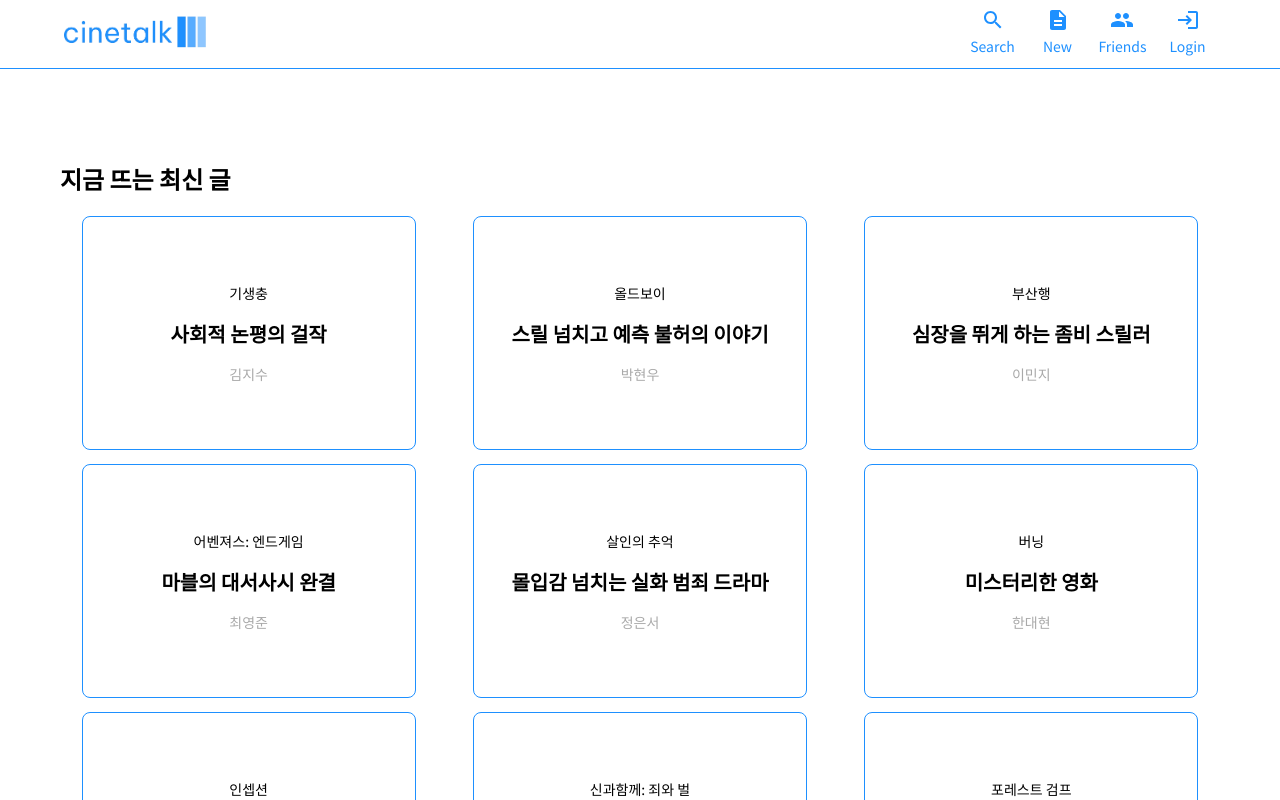
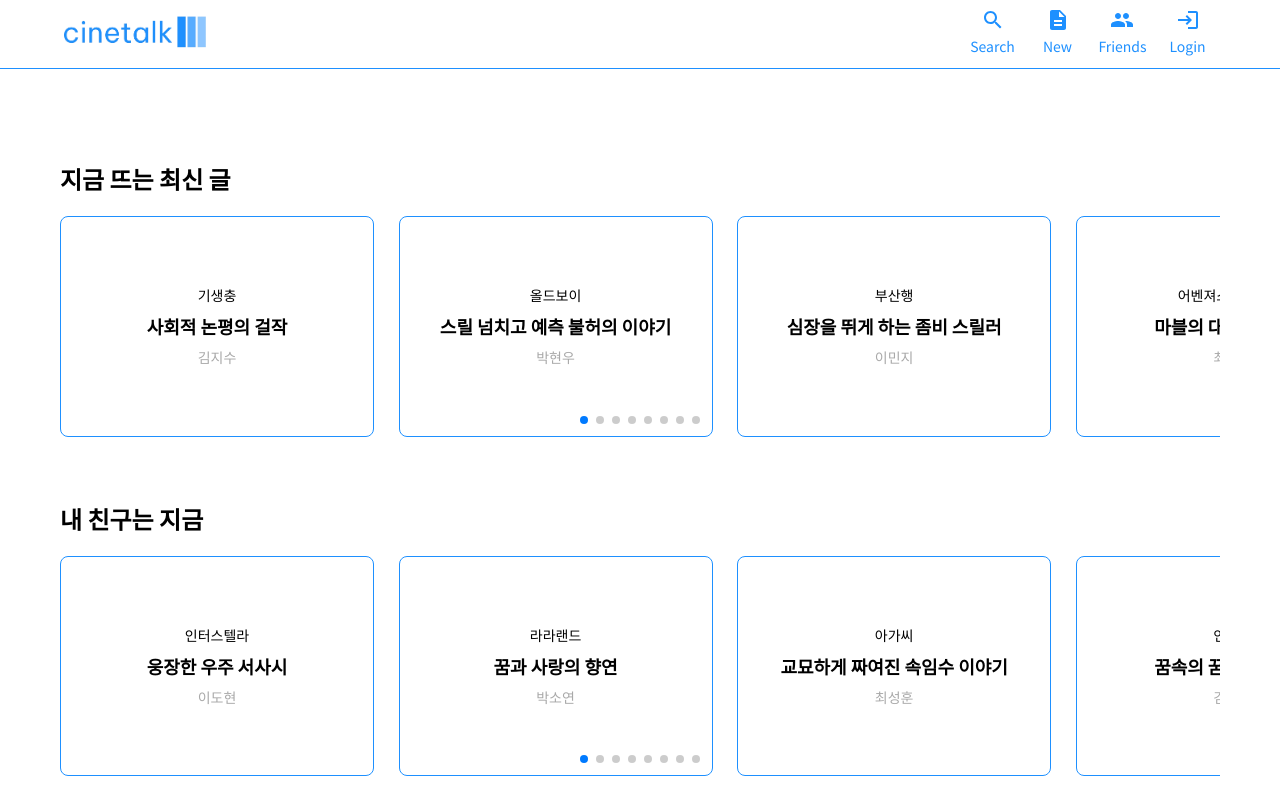
Before and after one commit to hjinn0813/cinetalk, a React (Create React App) app: page / in a window 1280 px wide. Shown: the top 800 px of the page. Built offline with nearby package versions, Linux system fonts and the light colour scheme; a web font is replaced by a local one.

Commit message:
feat: card comps slide (@swiper)

```diff
--- a/src/pages/Main.jsx
+++ b/src/pages/Main.jsx
@@ -4,34 +4,106 @@ import ReviewBox from '../components/Main/ReviewBox';
 import Reviews from '../components/Main/Reviews.json';
 import Friends from '../components/Main/Friends.json';
 
+// Swiper
+import { Swiper, SwiperSlide } from 'swiper/react';
+import { Pagination } from 'swiper/modules';
+import 'swiper/css';
+import 'swiper/css/pagination';
+
 export default function Main() {
   return (
     <section className="main-container">
-      <div className="main-item">
+      <div className="main-item new-posts">
         <div className="new">지금 뜨는 최신 글</div>
-        <div className="card-list">
+        <Swiper
+          spaceBetween={10}
+          slidesPerView="auto"
+          pagination={{ clickable: true }}
+          modules={[Pagination]}
+          breakpoints={{
+            0: {
+              slidesPerView: 1.5,
+              spaceBetween: 10,
+            },
+            576: {
+              slidesPerView: 2,
+              spaceBetween: 10,
+            },
+            768: {
+              slidesPerView: 2.5,
+              spaceBetween: 15,
+            },
+            992: {
+              slidesPerView: 3,
+              spaceBetween: 20,
+            },
+            1200: {
+              slidesPerView: 3.5,
+              spaceBetween: 25,
+            },
+          }}
+          className="mySwiper"
+        >
           {Reviews.map((review) => (
+            <SwiperSlide key={review.id}>
               <ReviewBox
-              key={review.id}
                 MovieName={review.Movie_Name}
                 PostTitle={review.Post_Title}
                 author={review.author}
               />
+            </SwiperSlide>
           ))}
+        </Swiper>
       </div>
-      </div>
-      <div className="main-item">
+      <div className="main-item friends-posts">
         <div className="friends">내 친구는 지금</div>
-        <div className="card-list">
+        <Swiper
+          spaceBetween={10}
+          slidesPerView="auto"
+          pagination={{ clickable: true }}
+          modules={[Pagination]}
+          breakpoints={{
+            0: {
+              slidesPerView: 1.5,
+              spaceBetween: 10,
+            },
+            576: {
+              slidesPerView: 2,
+              spaceBetween: 10,
+            },
+            768: {
+              slidesPerView: 2.5,
+              spaceBetween: 15,
+            },
+            992: {
+              slidesPerView: 3,
+              spaceBetween: 20,
+            },
+            1200: {
+              slidesPerView: 3.5,
+              spaceBetween: 25,
+            },
+          }}
+          className="mySwiper"
+        >
           {Friends.map((review) => (
+            <SwiperSlide key={review.id}>
               <ReviewBox
-              key={review.id}
                 MovieName={review.Movie_Name}
                 PostTitle={review.Post_Title}
                 author={review.author}
               />
+            </SwiperSlide>
           ))}
+        </Swiper>
       </div>
+      <div className="main-item boxoffice">
+        <div className="ranks">오늘의 박스오피스 순위</div>
+        {/* 영진위 일간 박스오피스 API */}
+        {/* 매일 그날의 박스오피스 순위 보여주기 */}
+        {/* 매일 바뀌는 날짜를 어떻게 할 것인가.. */}
+        {/* http://kobis.or.kr/kobisopenapi/webservice/rest/boxoffice/searchDailyBoxOfficeList.json?key={API_KEY}&targetDt={YYYYMMDD} */}
+        {/* rank, movieNm 만 있으면 됨 */}
       </div>
     </section>
   );
--- a/src/styles/Main/Main.scss
+++ b/src/styles/Main/Main.scss
@@ -7,23 +7,60 @@
   display: flex;
   flex-direction: column;
   align-items: center;
+
+  @media (max-width: 640px) {
+    margin: 0 30px;
+    display: flex;
+    align-items: center;
+  }
 }
 
 .main-item {
   margin: 2rem 0;
+  width: 100%;
 }
 
 .new,
-.friends {
+.friends,
+.ranks {
   font-size: 1.5rem;
   font-weight: 600;
   margin-bottom: 1.25rem;
 }
 
-.card-list {
+// swiper
+.swiper {
+  width: 100%;
+}
+
+.swiper-slide {
   display: flex;
-  overflow-x: auto;
-  gap: 14px; // 카드 간 간격 조절
-  flex-wrap: wrap;
-  justify-content: space-around;
+  justify-content: center;
+  flex: 0 0 auto; // 고정 너비 유지
+
+  @media (max-width: 1200px) {
+    width: 240px;
+    height: calc((240px * 2) / 3);
+  }
+
+  @media (max-width: 992px) {
+    width: 220px;
+    height: calc((220px * 2) / 3);
+  }
+
+  @media (max-width: 768px) {
+    width: 200px;
+    height: calc((200px * 2) / 3);
+  }
+
+  @media (max-width: 576px) {
+    width: 200px;
+    height: calc((200px * 2) / 3);
+  }
 }
+
+.swiper-wrapper {
+  // box 겹침 방지
+  display: flex;
+  align-items: center;
+}
--- a/src/styles/Main/ReviewBox.scss
+++ b/src/styles/Main/ReviewBox.scss
@@ -6,29 +6,50 @@
   border: 1.5px solid $main-blue;
   border-radius: 8px;
   padding: 1rem;
-  width: 300px;
-  height: calc((300px * 2) / 3);
-  flex: 0 0 auto; // Flex 아이템으로 고정 너비 유지
+  flex: 0 0 auto; // box 고정 너비 유지
   display: flex;
   flex-direction: column;
   align-items: center;
   justify-content: center;
+  transition: width 0.3s, height 0.3s;
+  width: 280px;
+  height: calc((280px * 2) / 3);
+
+  @media (max-width: 1200px) {
+    width: 240px;
+    height: calc((240px * 2) / 3);
+  }
+
+  @media (max-width: 992px) {
+    width: 220px;
+    height: calc((220px * 2) / 3);
+  }
+
+  @media (max-width: 768px) {
+    width: 200px;
+    height: calc((200px * 2) / 3);
+  }
+
+  @media (max-width: 576px) {
+    width: 200px;
+    height: calc((200px * 2) / 3);
+  }
 }
 
 .main-movie-title {
-  font-size: 0.875rem;
+  font-size: 14px;
 }
 .main-post-title {
-  font-size: 1.25rem;
+  font-size: 18px;
   font-weight: 600;
 }
 .main-author {
   color: $sub-gray;
-  font-size: 0.875rem;
+  font-size: 14px;
 }
 
 .main-movie-title,
 .main-post-title,
 .main-author {
-  margin: 0.5rem;
+  margin: 4px;
 }
```
Lines whose indentation alone changed are shown as unchanged.
